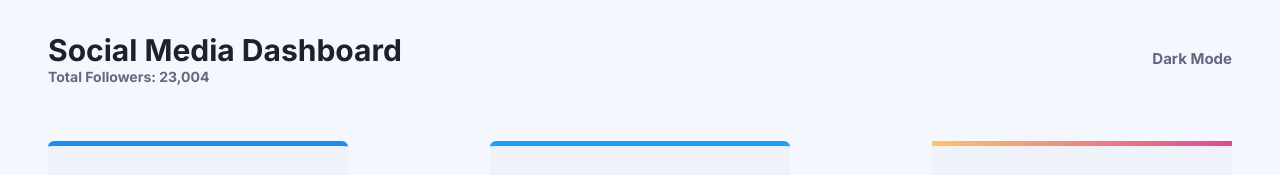
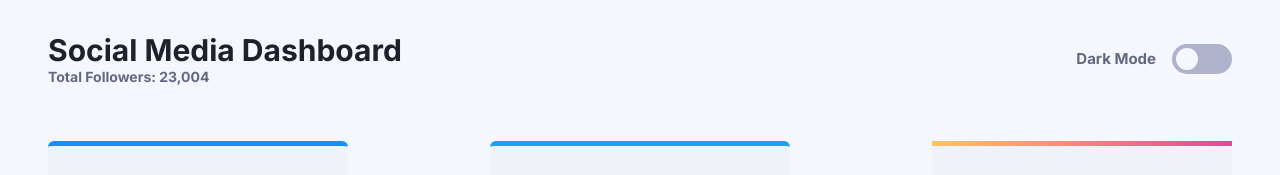
Before and after one commit to atorres-io/frontend-mentor-social-media-dashboard, a website: page sources/index.html in a window 1280 px wide. Shown: the top 175 px of the page. Drawn offline with Linux system fonts and the light colour scheme.

Commit message:
styles(all): app finished

```diff
--- a/sources/assets/styles/scss/_objects.scss
+++ b/sources/assets/styles/scss/_objects.scss
@@ -0,0 +1,50 @@
+.app__toggle {
+	margin-left: 1rem;
+
+	input[type='checkbox'] {
+		width: 0;
+		height: 0;
+		visibility: hidden;
+	}
+
+	input[type='checkbox']:checked + label {
+		background: var(--toggle-on);
+	}
+
+	input[type='checkbox']:checked + label::after {
+		left: calc(100% - 4px);
+		transform: translateX(-100%);
+	}
+
+	label {
+		position: relative;
+		display: flex;
+		width: 60px;
+		height: 30px;
+		background: var(--toggle-off);
+		border-radius: 30rem;
+		overflow: hidden;
+		cursor: pointer;
+	}
+
+	label::after {
+		--size: 22px;
+
+		position: absolute;
+		top: calc(50% - calc(var(--size) / 2));
+		left: 4px;
+		content: '';
+		width: 22px;
+		height: 22px;
+		background-color: var(--app-header-pattern);
+		border-radius: 50%;
+		transition: left 400ms cubic-bezier(0.25, 0.1, 0.25, 1.65),
+			background 400ms cubic-bezier(0.25, 0.1, 0.25, 1.65),
+			transform 400ms cubic-bezier(0.25, 0.1, 0.25, 1.65),
+			width 400ms cubic-bezier(0.25, 0.1, 0.25, 1.65);
+	}
+
+	label:active::after {
+		width: 26px;
+	}
+}
```
Also changed, not shown: sources/assets/styles/css/import.css, 1 other file.
